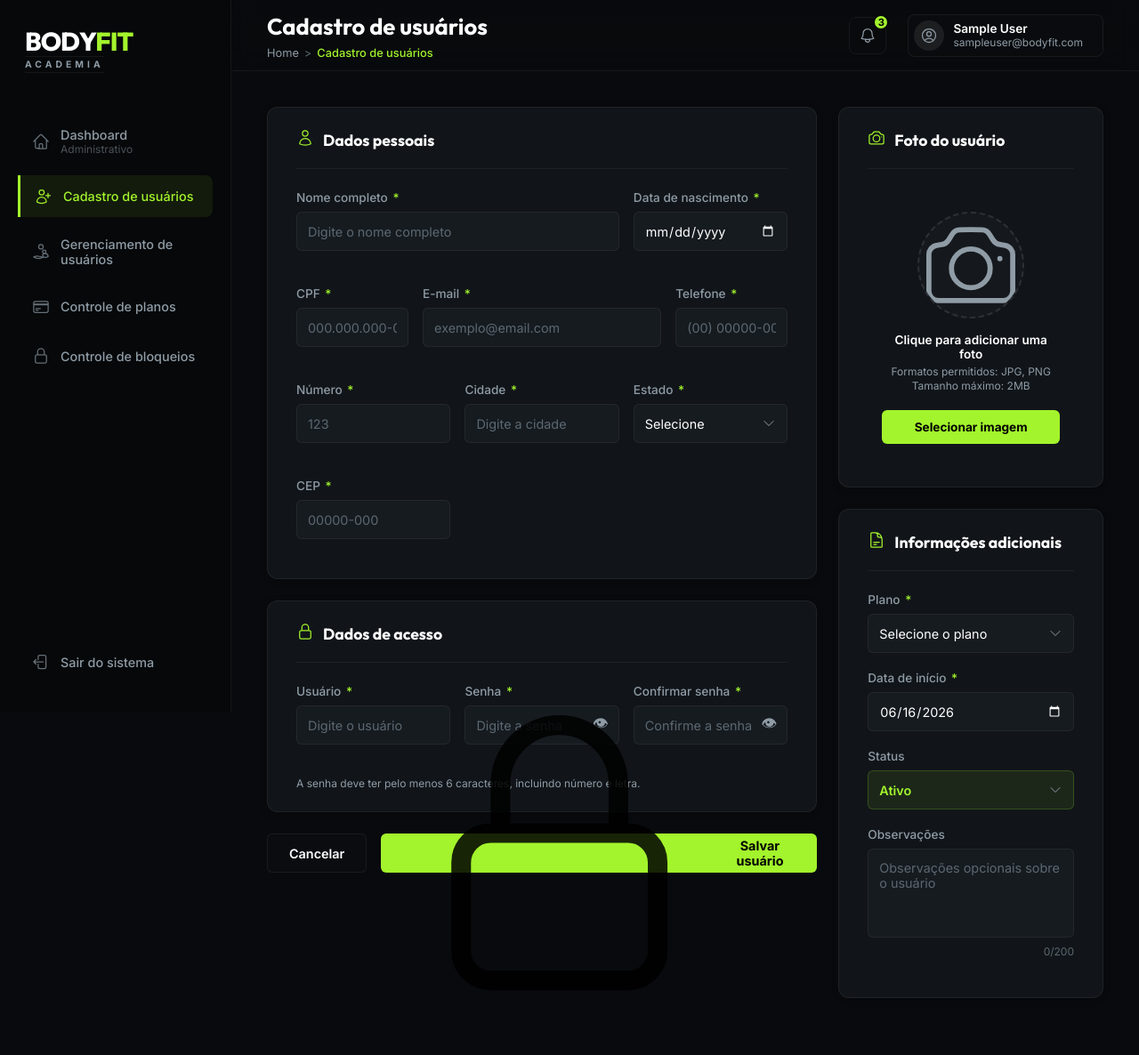
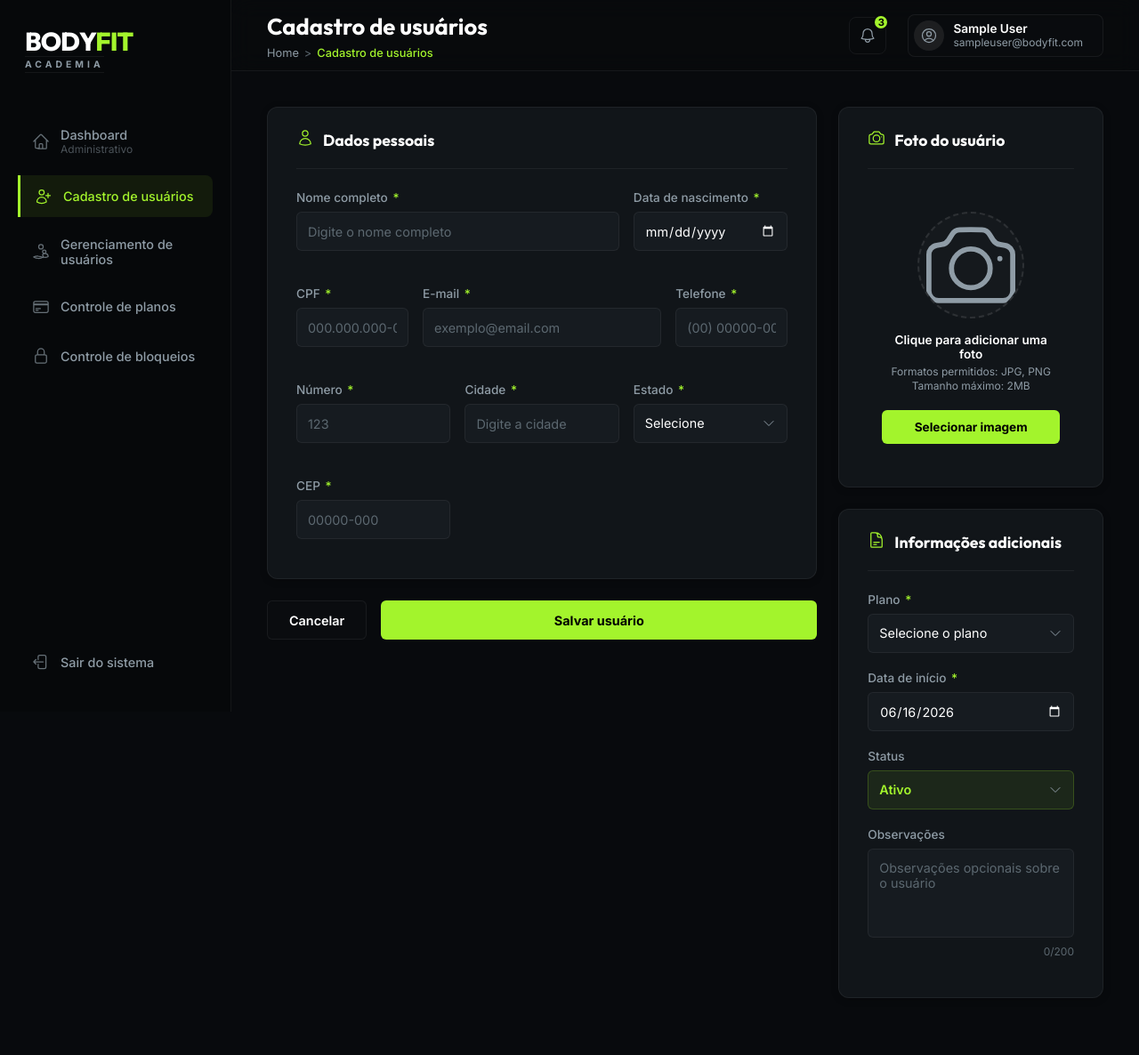
Before and after one commit to Jholdrop/Projeto, a PHP site: page /pages/usuarios/cadastro_usuarios.php in a window 1280 px wide. Shown: the whole page at 89% size. Run offline with PHP 8.4, Linux system fonts and the light colour scheme; the visitor is signed in with stand-in values (Sample User, id 1); data that the repository does not hold is empty; some libraries are stand-ins or nearby versions.

Commit message:
correção

```diff
--- a/pages/usuarios/cadastro_usuarios.php
+++ b/pages/usuarios/cadastro_usuarios.php
@@ -158,60 +158,10 @@ $header_subtitle = '<div class="breadcrumb"><a href="../dashboard/dashboard.php"
                                 </div>
                             </div>
 
-                            <!-- Seção: Dados de Acesso -->
-                            <div class="form-section-card">
-                                <div class="section-card-header">
-                                    <span class="section-icon text-primary">
-                                        <svg xmlns="http://www.w3.org/2000/svg" fill="none" viewBox="0 0 24 24" stroke-width="1.5" stroke="currentColor">
-                                          <path stroke-linecap="round" stroke-linejoin="round" d="M16.5 10.5V6.75a4.5 4.5 0 1 0-9 0v3.75m-.75 11.25h10.5a2.25 2.25 0 0 0 2.25-2.25v-6.75a2.25 2.25 0 0 0-2.25-2.25H6.75a2.25 2.25 0 0 0-2.25 2.25v6.75a2.25 2.25 0 0 0 2.25 2.25Z" />
-                                        </svg>
-                                    </span>
-                                    <h3>Dados de acesso</h3>
-                                </div>
-
-                                <div class="section-card-body">
-                                    <div class="form-grid">
-
-                                        <div class="grid-col-4">
-                                            <div class="form-group">
-                                                <label>Usuário <span class="required">*</span></label>
-                                                <input type="text" name="usuario_login" placeholder="Digite o usuário" required autocomplete="off">
-                                            </div>
-                                        </div>
-
-                                        <div class="grid-col-4 input-group">
-                                            <div class="form-group">
-                                                <label>Senha <span class="required">*</span></label>
-                                                <div class="input-password-wrapper">
-                                                    <input type="password" name="usuario_senha" placeholder="Digite a senha" required autocomplete="off">
-                                                    <button type="button" class="toggle-password">👁</button>
-                                                </div>
-                                            </div>
-                                        </div>
-
-                                        <div class="grid-col-4 input-group">
-                                            <div class="form-group">
-                                                <label>Confirmar senha <span class="required">*</span></label>
-                                                <div class="input-password-wrapper">
-                                                    <input type="password" name="usuario_confirmar_senha" placeholder="Confirme a senha" required autocomplete="off">
-                                                    <button type="button" class="toggle-password">👁</button>
-                                                </div>
-                                            </div>
-                                        </div>
-
-                                        <div class="grid-col-12">
-                                            <p class="form-tip">A senha deve ter pelo menos 6 caracteres, incluindo número e letra.</p>
-                                        </div>
-
-                                    </div>
-                                </div>
-                            </div>
-
                             <!-- Botões do rodapé da coluna esquerda (Cancelar e Salvar) -->
                             <div class="form-actions-bar">
                                 <a href="../dashboard/dashboard.php" class="btn-cancel">Cancelar</a>
                                 <button type="submit" class="btn-submit">
-                                    <svg xmlns="http://www.w3.org/2000/svg" fill="none" viewBox="0 0 24 24" stroke-width="1.5" stroke="currentColor" class="w-5 h-5 btn-icon">
                                       <path stroke-linecap="round" stroke-linejoin="round" d="M16.5 10.5V6.75a4.5 4.5 0 1 0-9 0v3.75m-.75 11.25h10.5a2.25 2.25 0 0 0 2.25-2.25v-6.75a2.25 2.25 0 0 0-2.25-2.25H6.75a2.25 2.25 0 0 0-2.25 2.25v6.75a2.25 2.25 0 0 0 2.25 2.25Z" />
                                     </svg>
                                     Salvar usuário
```
Also changed, not shown: assets/img/usuarios/usuario_6a31851b62b6e5.05345118.jpg (added), pages/bloqueios/controle_bloqueios.php (indentation only), readme.md.
